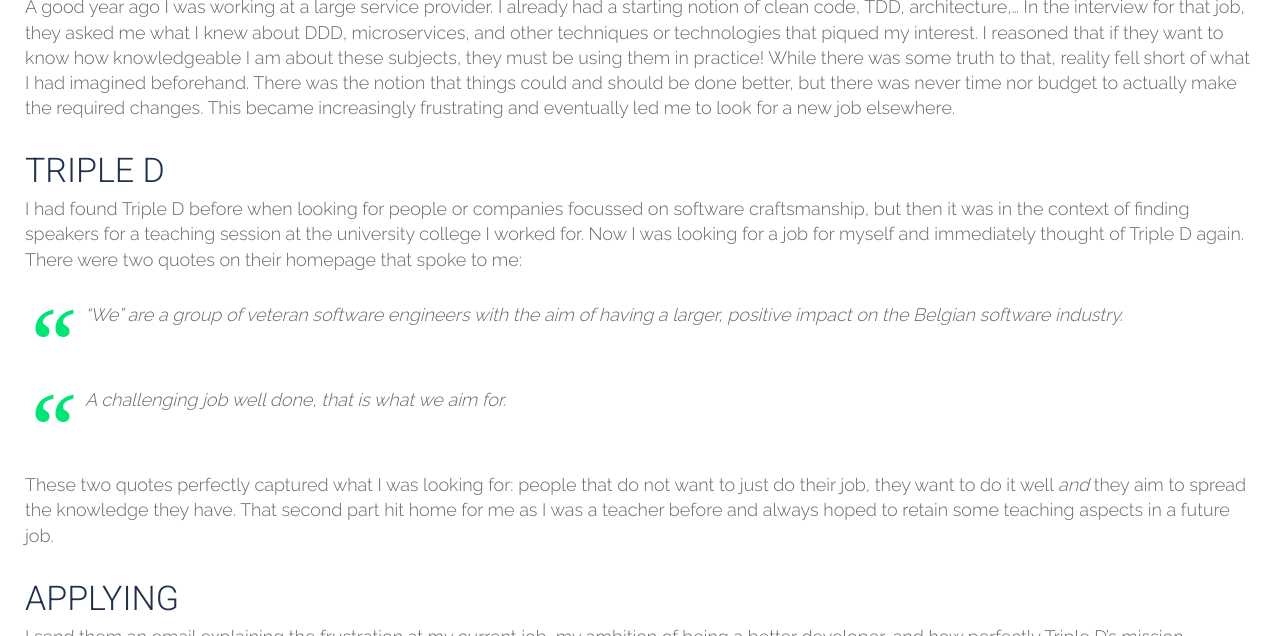
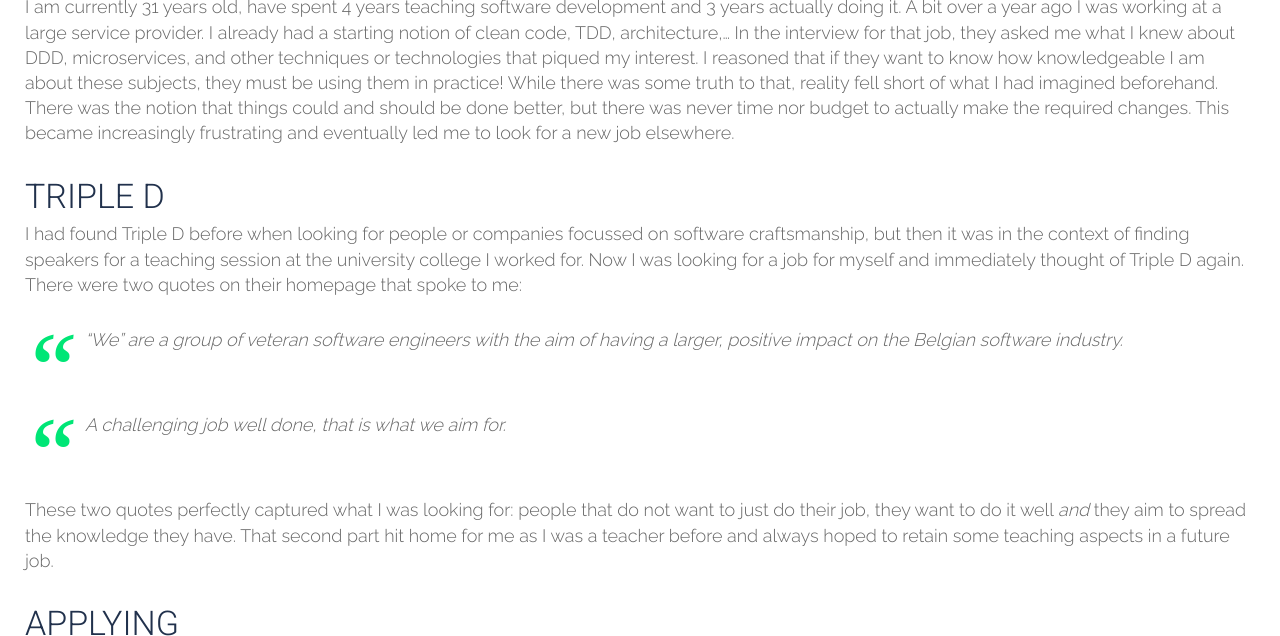
Before and after one commit to tripledio/tripledio.github.io, a Jekyll site: the page built from _posts/2022-12-26-starting-at-tripled.md, in a window 1280 px wide and 900 px high, scrolled down 610 px, cut to the strip 264-900 px from the top of the window. Built offline with Jekyll 4.4.1, drawn with Linux system fonts in a browser that asks for light colours; comment, search, counter and statistics services are not loaded.

Commit message:
More context on me

```diff
--- a/_posts/2022-12-26-starting-at-tripled.md
+++ b/_posts/2022-12-26-starting-at-tripled.md
@@ -19,7 +19,8 @@
 
 ## Some context on me
 
-A good year ago I was working at a large service provider.
+I am currently 31 years old, have spent 4 years teaching software development and 3 years actually doing it.
+A bit over a year ago I was working at a large service provider.
 I already had a starting notion of clean code, TDD, architecture,...
 In the interview for that job, they asked me what I knew about DDD, microservices, and other techniques or technologies that piqued my interest.
 I reasoned that if they want to know how knowledgeable I am about these subjects, they must be using them in practice!
```
